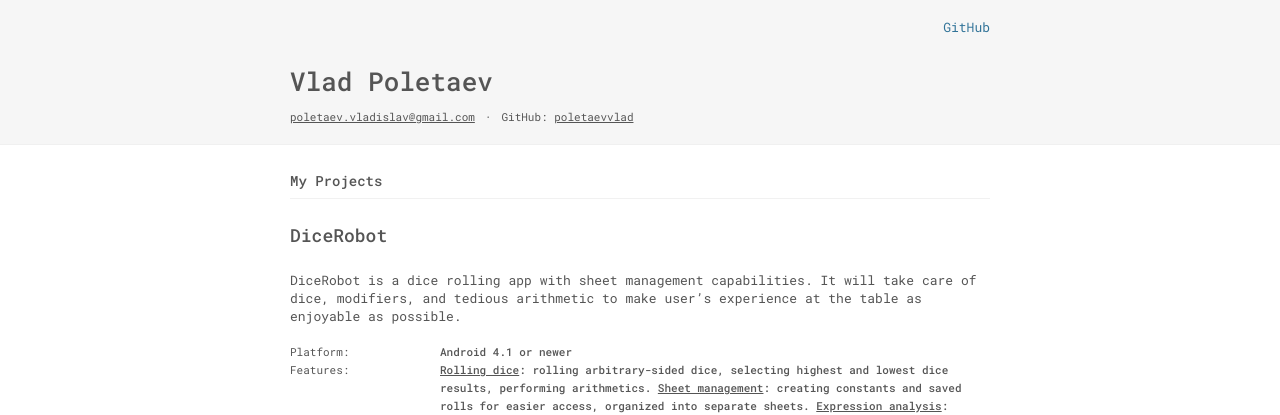
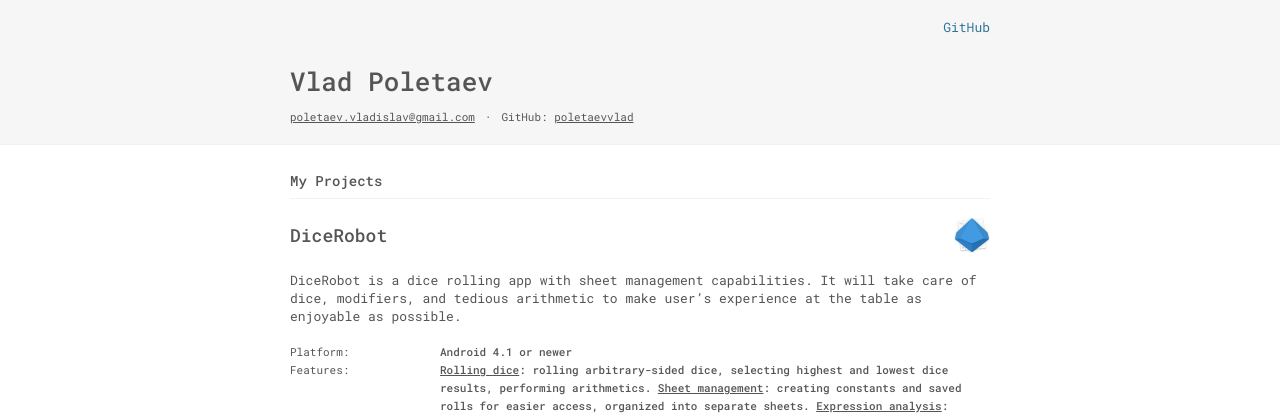
Before and after one commit to poletaevvlad/poletaevvlad.github.io, a Jekyll site: the page built from _pages/projects.md, in a window 1280 px wide. Shown: the top 415 px of the page. Built offline with Jekyll 4.4.1, drawn with Linux system fonts in a browser that asks for light colours.

Commit message:
Added a DiceRoller icon

```diff
--- a/_data/projects.yaml
+++ b/_data/projects.yaml
@@ -5,6 +5,11 @@
         DiceRobot is a dice rolling app with sheet management capabilities. It will take
         care of dice, modifiers, and tedious arithmetic to make user's experience at the
         table as enjoyable as possible.
+      icon:
+        "1x": '/assets/images/dicerobot.png'
+        "2x": '/assets/images/dicerobot-2x.png'
+        "3x": '/assets/images/dicerobot-3x.png'
+        "4x": '/assets/images/dicerobot-4x.png'
       extra:
         - label: "Platform:"
           content: Android 4.1 or newer
--- a/_includes/project_description.html
+++ b/_includes/project_description.html
@@ -6,6 +6,9 @@
 
 <h3>
   <a href="{% if project.url %}{{ project.url }}{% else %}https://github.com/{{ project.repo.owner }}/{{ project.repo.name }}{% endif %}" itemprop="url">
+    {% if project.icon %}
+      <img class="icon" alt="{% if project.name %}{{ project.name }}{% else %}{{ repo.name }}{% endif %}" srcset="{% for scale in project.icon %}{{ scale[1] }} {{ scale[0] }}{% if forloop.last == false %}, {% endif %}{% endfor %}" />
+    {% endif %}
     <span itemprop="name">
       {% if project.name %}{{ project.name }}{% else %}{{ repo.name }}{% endif %}
     </span>
--- a/_sass/_projects.sass
+++ b/_sass/_projects.sass
@@ -12,6 +12,11 @@
       color: $text-color
       text-decoration: none
       display: block
+
+    img.icon
+      float: right
+      width: 36px
+      height: 36px
 
   p
     margin: 1rem 0
```
Also changed, not shown: assets/images/dicerobot-2x.png (added), assets/images/dicerobot-3x.png (added), assets/images/dicerobot-4x.png (added), assets/images/dicerobot.png (added).
